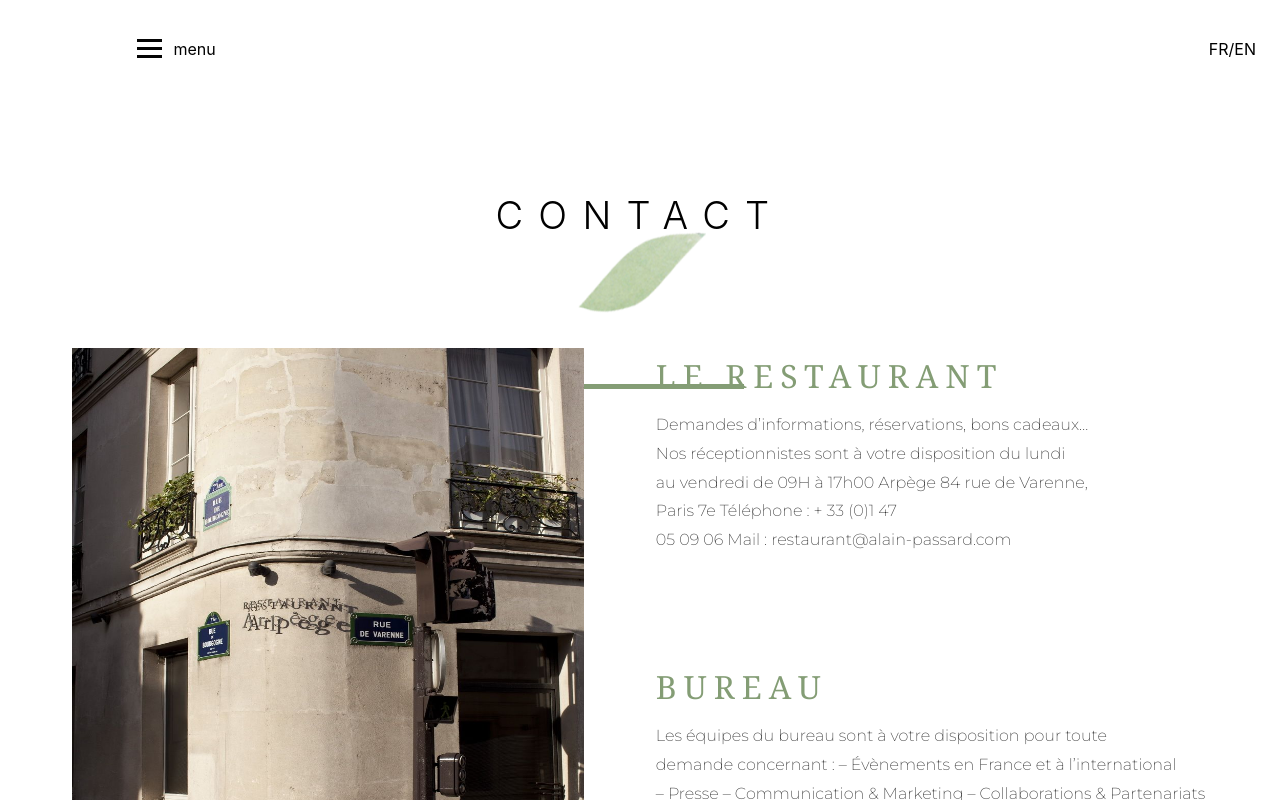
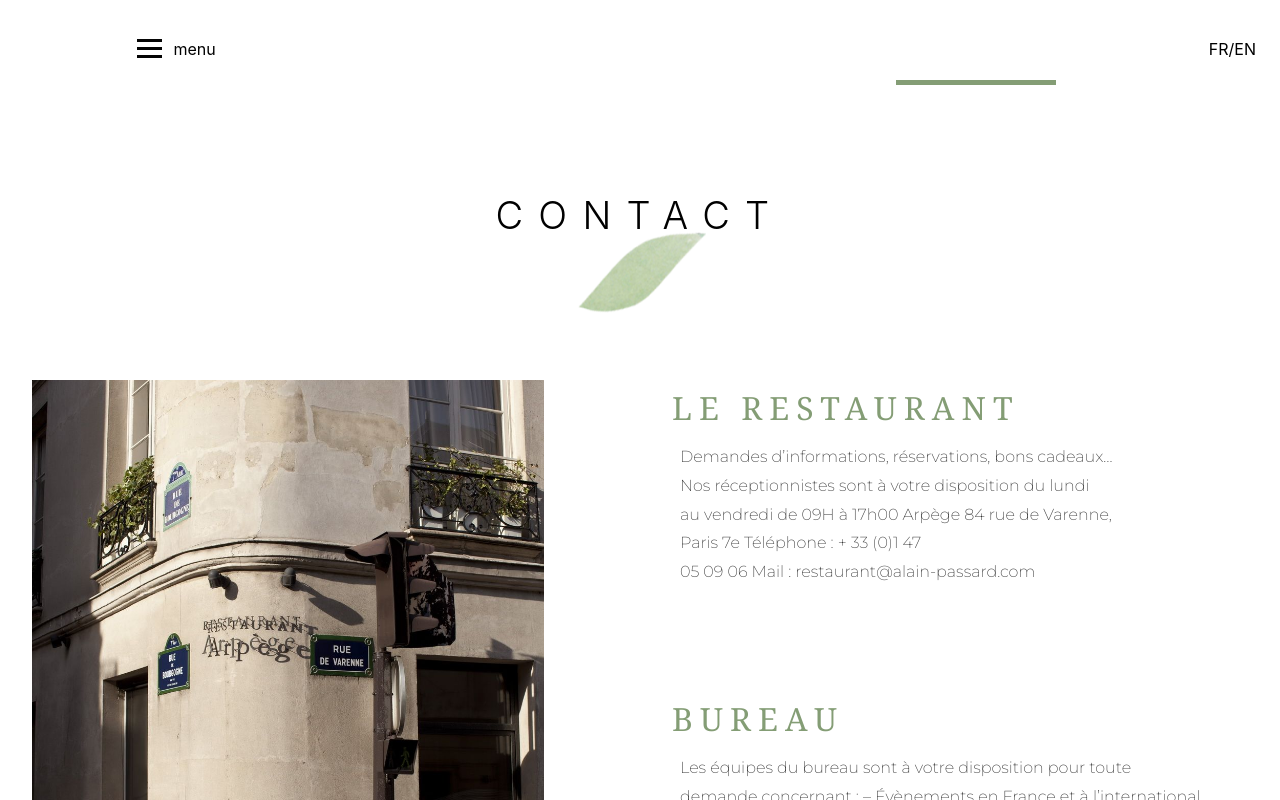
Before and after one commit to ouamarawl/chef-cuisinier, a React (Create React App) app in the folder frontend/: page /Contact in a window 1280 px wide. Shown: the top 800 px of the page. Built offline with nearby package versions, Linux system fonts and the light colour scheme.

Commit message:
contactcss

```diff
--- a/frontend/src/Pages/Contact/Contact.css
+++ b/frontend/src/Pages/Contact/Contact.css
@@ -1,67 +1,87 @@
+/* === Container Principal === */
 .contact_container {
   text-align: center;
   justify-content: center;
   margin-top: 15%;
+}
 
-
-}
 .contact_container h3 {
   margin: 110px 0;
   font-weight: 300;
-    letter-spacing: .4em;
+  letter-spacing: 0.4em;
   font-size: 38px;
   text-transform: uppercase;
   position: relative;
   z-index: 9999;
 }
+
+/* === Feuille décorative === */
 #feuille_contact {
-  position: absolute; /* la feuille se positionne librement */
+  position: absolute;
   top: 29%;
   left: 45%;
-  width: 130px; /* taille de la feuille */
-  z-index:0 ; /* s'assure qu'elle soit toujours au-dessus */
-  pointer-events: none; /* optionnel : permet de cliquer "à travers" la feuille */
+  width: 130px;
+  z-index: 0;
+  pointer-events: none;
 }
+
+/* === Détails de contact === */
 .contact-detail {
   display: flex;
   justify-content: space-evenly;
+  align-items: flex-start;
+  gap: 4rem;
+  padding: 2rem;
   text-align: center;
 }
-.block-d, .block-g {
+
+/* === Blocs gauche et droite === */
+.block-g,
+.block-d {
   text-align: left;
   justify-content: center;
+  flex: 1;
 }
+
+/* === Image dans le bloc gauche === */
 .block-g img {
   height: 38rem;
   width: 32rem;
+  object-fit: cover;
 }
-.block-d h3, .block-g h3 {
+
+/* === Titres des sections === */
+.block-d h3,
+.block-g h3 {
   font-family: "Georgia", serif;
   font-weight: 400;
-  font-size: 200%;
-  letter-spacing: 0.22em; /* espacement du titre */
-  color: #849D75; /* vert/gris élégant */
+  font-size: 2rem;
+  letter-spacing: 0.22em;
+  color: #849D75;
   margin: 6px 0 14px;
-  position: relative;
-  padding: 0 ; /* espace pour les traits */
   text-transform: uppercase;
   text-align: left;
 }
-.block-d p, .block-g p {
-    font-family: "Montserrat", "Helvetica Neue", helvetica, arial, sans-serif;
-  font-size: 100%;
+
+/* === Paragraphes === */
+.block-d p,
+.block-g p {
+  font-family: "Montserrat", "Helvetica Neue", Helvetica, Arial, sans-serif;
+  font-size: 1rem;
   line-height: 1.8;
   color: #333;
   max-width: 560px;
   margin: 8px auto 24px auto;
   text-align: left;
 }
+
+/* === Ligne décorative === */
 .lign {
   width: 10rem;
   height: 5px;
   background-color: #849D75;
-    position: relative;
-    top: -36rem;
-    left: 32rem;
-    z-index: 0;
+  position: absolute;
+  top: 5rem;
+  left: calc(50% + 16rem);
+  z-index: 1;
 }
```
Lines whose indentation alone changed are shown as unchanged.
